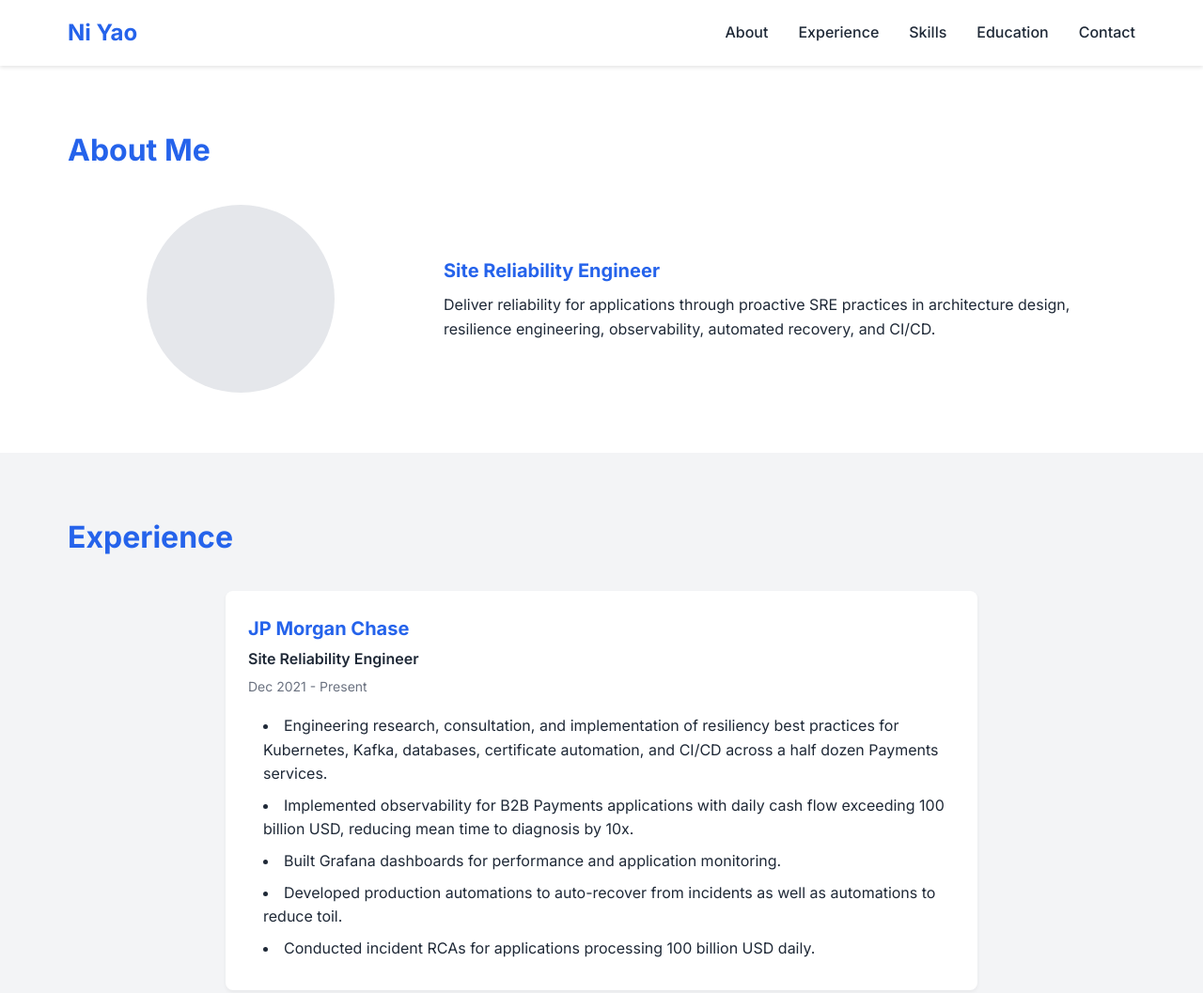
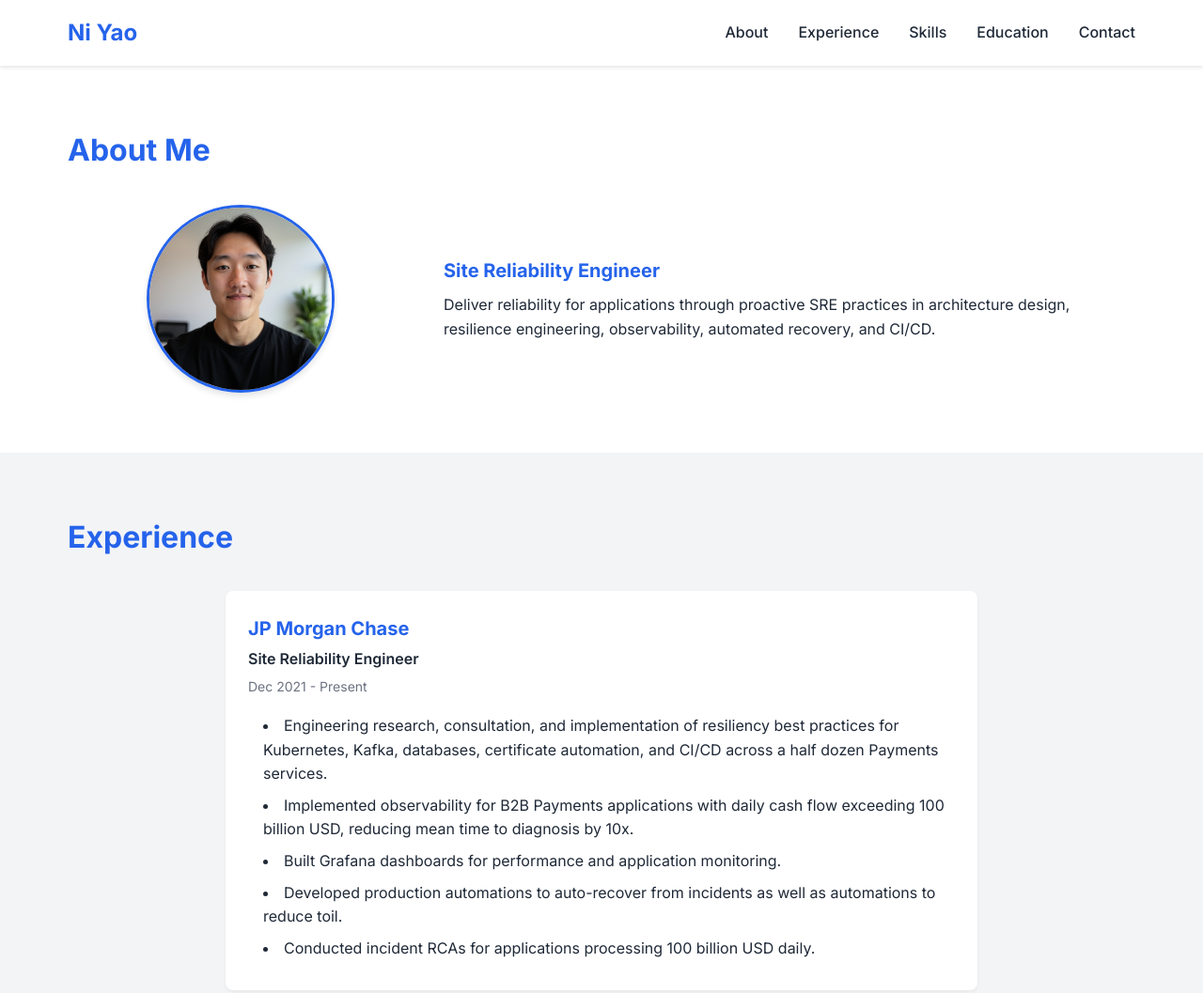
Before and after one commit to Nicklaus-yao/thelifeofni, a website: page index.html in a window 1280 px wide. Shown: the top 1057 px of the page at 94% size. Drawn offline with Linux system fonts and the light colour scheme.

Commit message:
Add profile photo and update styling

```diff
--- a/index.html
+++ b/index.html
@@ -8,6 +8,9 @@
     <link rel="preconnect" href="https://fonts.googleapis.com">
     <link rel="preconnect" href="https://fonts.gstatic.com" crossorigin>
     <link href="https://fonts.googleapis.com/css2?family=Inter:wght@400;500;600;700&display=swap" rel="stylesheet">
+    <!-- Cloudflare Web Analytics -->
+    <script defer src='https://static.cloudflareinsights.com/beacon.min.js' data-cf-beacon='{"token": "YOUR_TOKEN_HERE"}'></script>
+    <!-- End Cloudflare Web Analytics -->
 </head>
 <body>
     <header>
@@ -31,7 +34,7 @@
                 <h2>About Me</h2>
                 <div class="about-content">
                     <div class="profile-image">
-                        <!-- Add your profile image here -->
+                        <img src="images/headshot-70.jpg" alt="Ni Yao - Site Reliability Engineer" />
                     </div>
                     <div class="about-text">
                         <h3>Site Reliability Engineer</h3>
--- a/styles.css
+++ b/styles.css
@@ -101,8 +101,17 @@ h3 {
     width: 200px;
     height: 200px;
     border-radius: 50%;
-    background-color: var(--border-color);
+    overflow: hidden;
     margin: 0 auto;
+    box-shadow: 0 4px 6px rgba(0, 0, 0, 0.1);
+    border: 3px solid var(--primary-color);
+}
+
+.profile-image img {
+    width: 100%;
+    height: 100%;
+    object-fit: cover;
+    object-position: center;
 }
 
 .about-text h3 {
```
Also changed, not shown: images/headshot-70.jpg (added).
